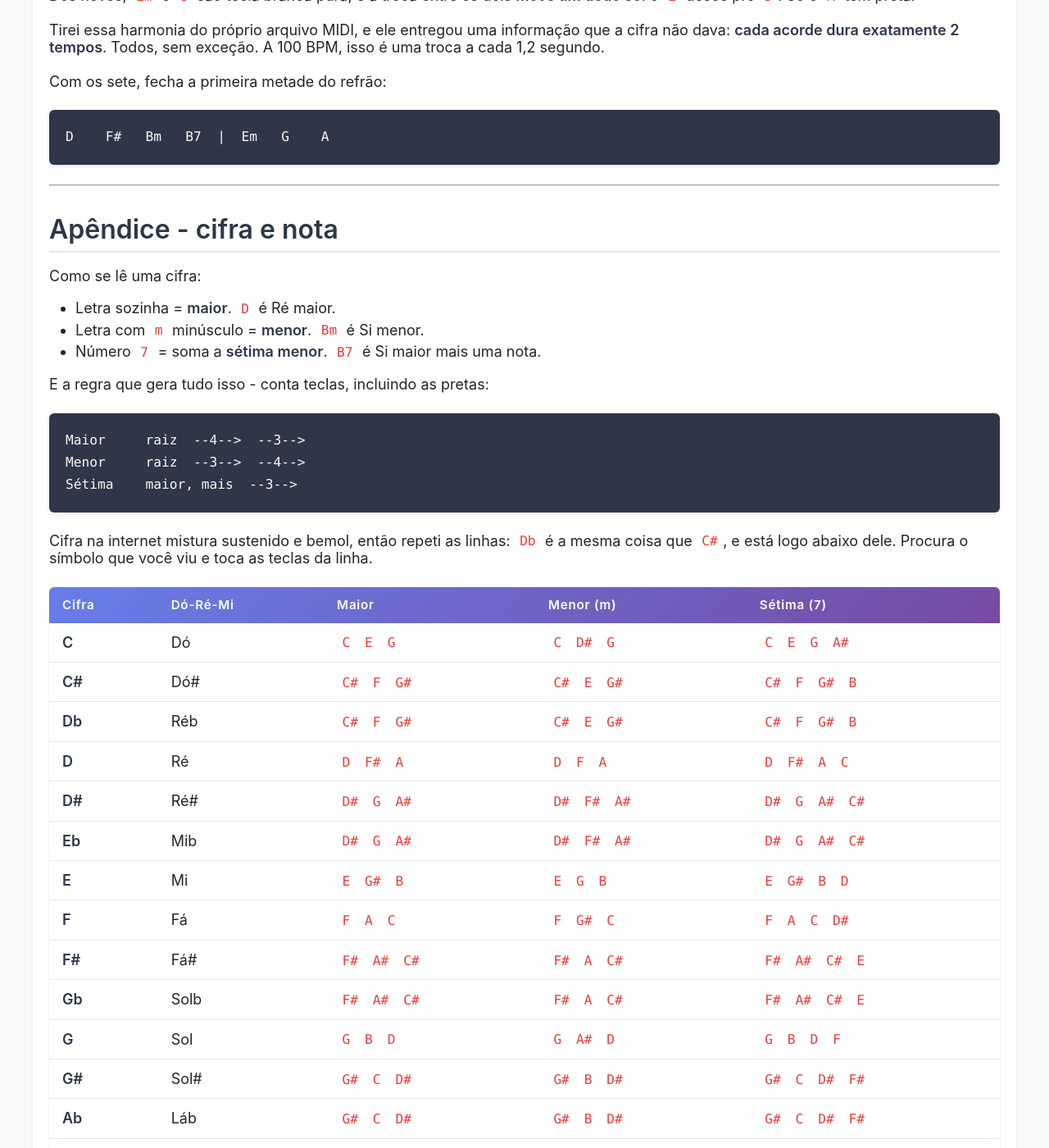
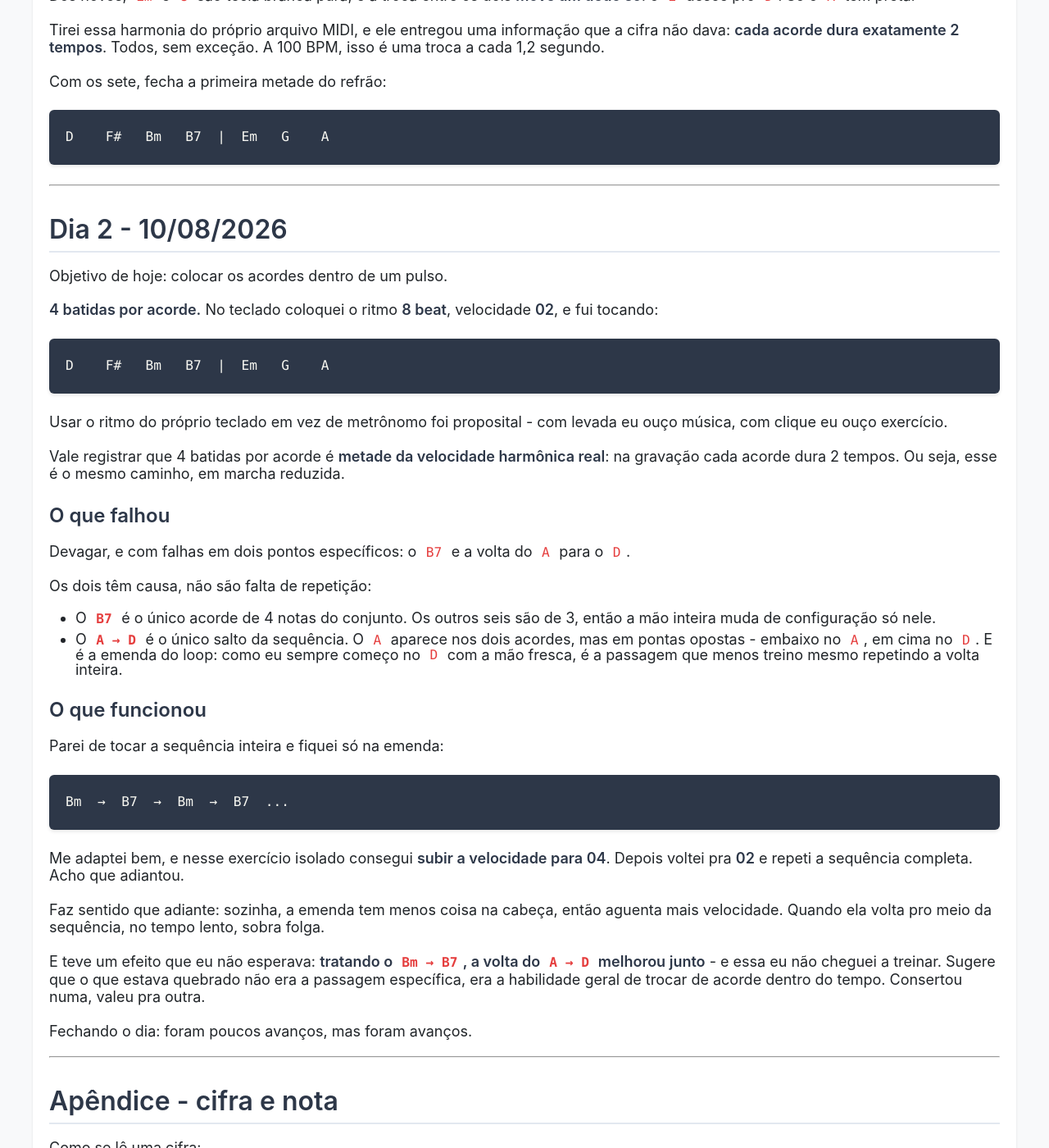
Before and after one commit to CarlosPena00/carlospena00.github.io, a Jekyll site: the page built from _posts/2026-08-09-music.md, in a window 1280 px wide and 1400 px high, scrolled down 2741 px. Shown: the whole window at 82% size. Built offline with Jekyll 4.4.1, drawn with Linux system fonts in a browser that asks for light colours.

Commit message:
docs(music): Add Day 2 progress and reflections on chord practice

````diff
--- a/_posts/2026-08-09-music.md
+++ b/_posts/2026-08-09-music.md
@@ -102,6 +102,47 @@ D    F#   Bm   B7  |  Em   G    A
 
 ---
 
+## Dia 2 - 10/08/2026
+
+Objetivo de hoje: colocar os acordes dentro de um pulso.
+
+**4 batidas por acorde.** No teclado coloquei o ritmo **8 beat**, velocidade **02**, e fui tocando:
+
+```
+D    F#   Bm   B7  |  Em   G    A
+```
+
+Usar o ritmo do próprio teclado em vez de metrônomo foi proposital - com levada eu ouço música, com clique eu ouço exercício.
+
+Vale registrar que 4 batidas por acorde é **metade da velocidade harmônica real**: na gravação cada acorde dura 2 tempos. Ou seja, esse é o mesmo caminho, em marcha reduzida.
+
+### O que falhou
+
+Devagar, e com falhas em dois pontos específicos: o `B7` e a volta do `A` para o `D`.
+
+Os dois têm causa, não são falta de repetição:
+
+- O **`B7`** é o único acorde de 4 notas do conjunto. Os outros seis são de 3, então a mão inteira muda de configuração só nele.
+- O **`A → D`** é o único salto da sequência. O `A` aparece nos dois acordes, mas em pontas opostas - embaixo no `A`, em cima no `D`. E é a emenda do loop: como eu sempre começo no `D` com a mão fresca, é a passagem que menos treino mesmo repetindo a volta inteira.
+
+### O que funcionou
+
+Parei de tocar a sequência inteira e fiquei só na emenda:
+
+```
+Bm  →  B7  →  Bm  →  B7  ...
+```
+
+Me adaptei bem, e nesse exercício isolado consegui **subir a velocidade para 04**. Depois voltei pra **02** e repeti a sequência completa. Acho que adiantou.
+
+Faz sentido que adiante: sozinha, a emenda tem menos coisa na cabeça, então aguenta mais velocidade. Quando ela volta pro meio da sequência, no tempo lento, sobra folga.
+
+E teve um efeito que eu não esperava: **tratando o `Bm → B7`, a volta do `A → D` melhorou junto** - e essa eu não cheguei a treinar. Sugere que o que estava quebrado não era a passagem específica, era a habilidade geral de trocar de acorde dentro do tempo. Consertou numa, valeu pra outra.
+
+Fechando o dia: foram poucos avanços, mas foram avanços.
+
+---
+
 ## Apêndice - cifra e nota
 
 Como se lê uma cifra:
````
